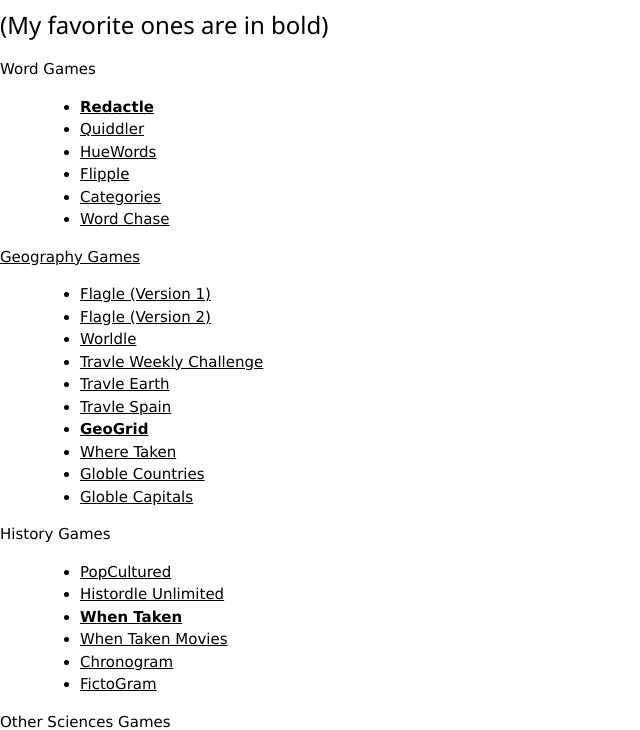
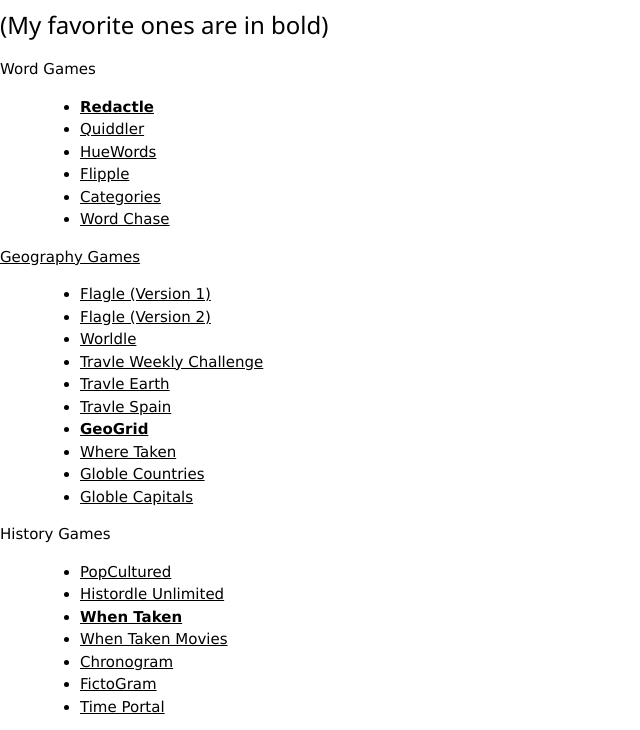
Before and after one commit to elbrujohalcon/elbrujohalcon.github.com, a plain HTML site: page daily-games.html in a window 1280 px wide. Shown: the part 67-797 px from the top of the page, without its empty margins (0-640 px from the left). Drawn offline with nearby package versions, Linux system fonts and the light colour scheme.

Commit message:
Update daily-games.html

```diff
--- a/daily-games.html
+++ b/daily-games.html
@@ -43,6 +43,7 @@
                 <li><a href="https://movies.whentaken.com/" target="_blank">When Taken Movies</a></li>
                 <li><a href="https://chronogram.chat/" target="_blank">Chronogram</a></li>
                 <li><a href="https://fiction.chronogram.chat/" target="_blank">FictoGram</a></li>
+                <li><a href="https://eggnog.ai/timeportal" target="_blank">Time Portal</a></li>
             </ul>
         </dd>
         <dt>Other Sciences Games</dt>
```
